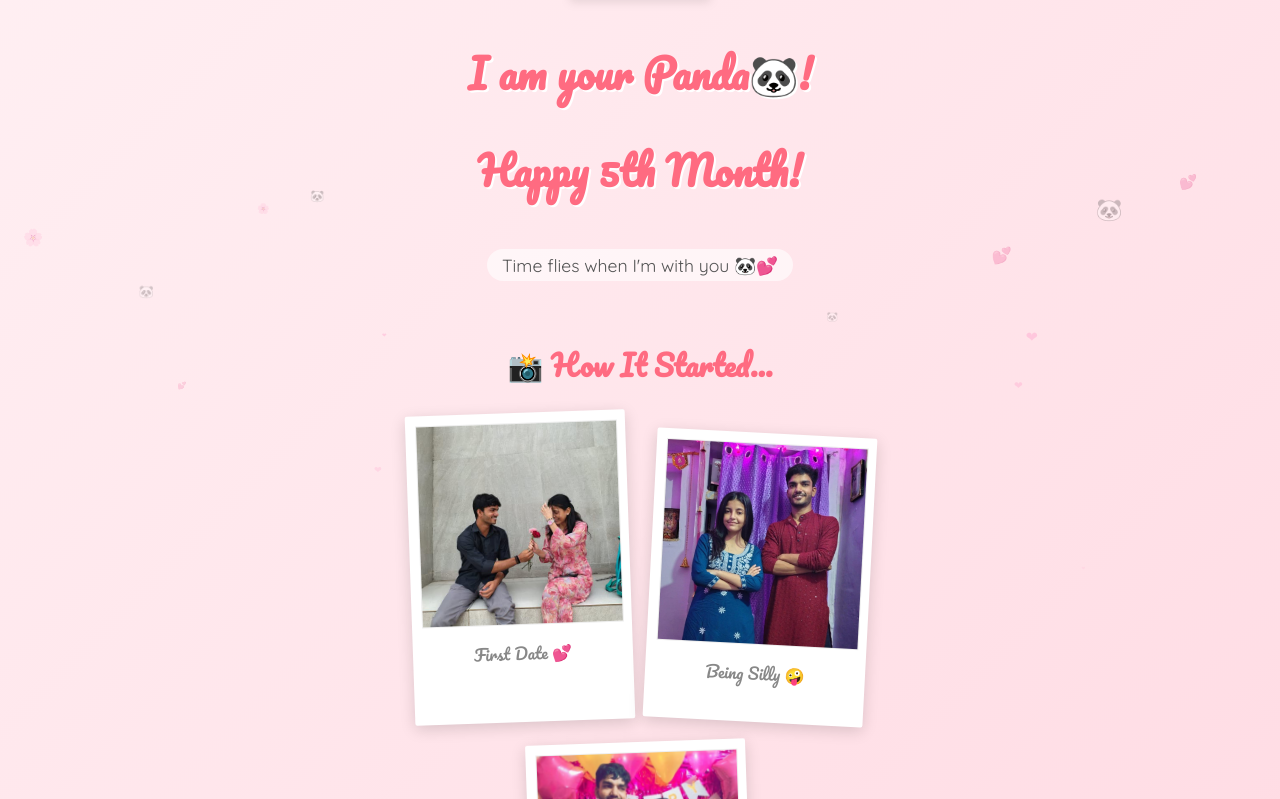
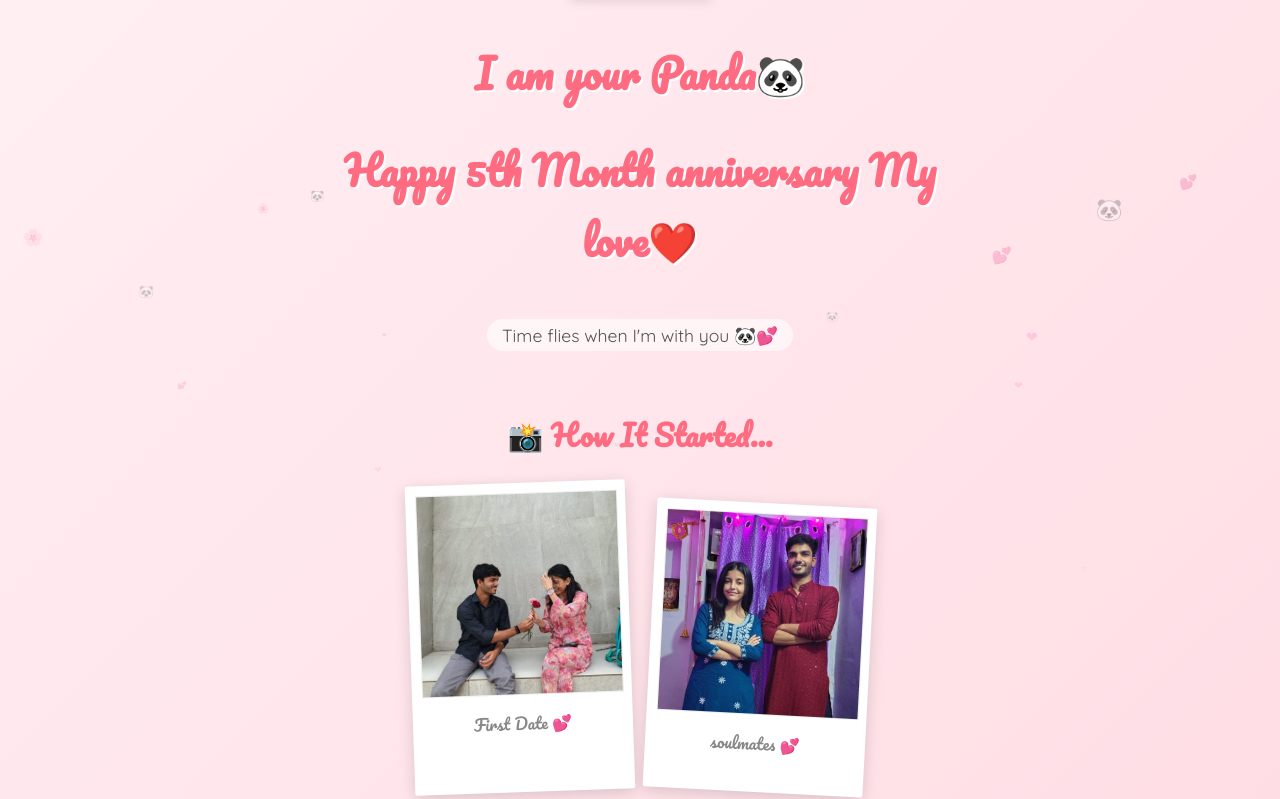
Before and after one commit to nikhilsaini7612-cloud/happy-5th-month-anniversary, a plain HTML site: page index.html in a window 1280 px wide. Shown: the part 153-952 px from the top of the page. Drawn offline with Linux system fonts and the light colour scheme.

Commit message:
Update index.html

```diff
--- a/index.html
+++ b/index.html
@@ -182,8 +182,8 @@
     <div class="container">
         <header>
             <img src="./images/photo 4.jpg" class="panda-sticker">
-            <h1>I am your Panda🐼!</h1>
-            <h1>Happy 5th Month!</h1>
+            <h1>I am your Panda🐼</h1>
+            <h1>Happy 5th Month anniversary My love❤️</h1>
             <p class="subtitle">Time flies when I'm with you 🐼💕</p>
         </header>
 
@@ -201,7 +201,7 @@
             <!-- PHOTO 2 -->
             <div class="polaroid">
                 <img src="./images/photo 2.jpg" alt="Memory 2">
-                <div class="caption">Being Silly 🤪</div>
+                <div class="caption">soulmates 💕</div>
             </div>
 
             <!-- PHOTO 3 -->
@@ -227,7 +227,7 @@
             </div>
             <div class="card">
                 <h2>Month 4: The Comfort</h2>
-                <p>its a month we met only for eating fastfood 😂.</p>
+                <p>its a month we found comfort in each other ❤️.</p>
             </div>
             <div class="card">
                 <h2>Month 5: The Love</h2>
@@ -235,7 +235,7 @@
             </div>
         </div>
 
-        <img src="https://media.giphy.com/media/CT5Ye7uVJLFtu/giphy.gif" alt="Dancing Panda" class="panda-sticker" style="width: 100px;">
+        <img src="https://media.https://giphy.com/gifs/love-happy-heart-qfQgXxBz1nvWEbOxyb" alt="Dancing Panda" class="panda-sticker" style="width: 200px;">
         <br>
 
         <button class="love-btn" onclick="revealMessage()">Click for a Surprise!</button>
```
